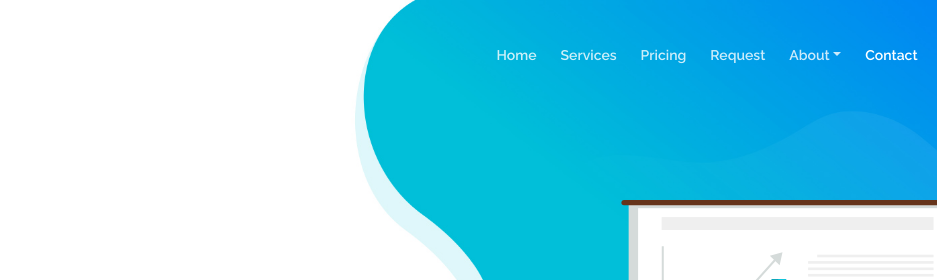
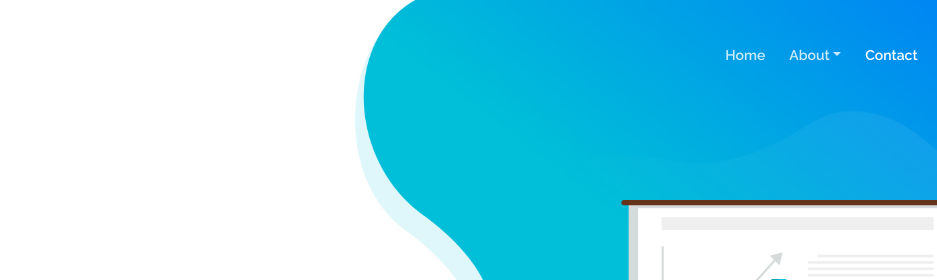
Before and after one commit to dhivyalakshmisam/html5, a plain HTML site: page index.html in a window 1280 px wide. Shown: the top 280 px of the page, 203-1140 px from the left. Drawn offline with Linux system fonts and the light colour scheme.

Commit message:
removed menu items

```diff
--- a/index.html
+++ b/index.html
@@ -63,15 +63,6 @@
             <ul class="navbar-nav ml-auto">
                 <li class="nav-item">
                     <a class="nav-link page-scroll" href="#header">Home <span class="sr-only">(current)</span></a>
-                </li>
-                <li class="nav-item">
-                    <a class="nav-link page-scroll" href="#services">Services</a>
-                </li>
-                <li class="nav-item">
-                    <a class="nav-link page-scroll" href="#pricing">Pricing</a>
-                </li>
-                <li class="nav-item">
-                    <a class="nav-link page-scroll" href="#request">Request</a>
                 </li>
 
                 <!-- Dropdown Menu -->
```
